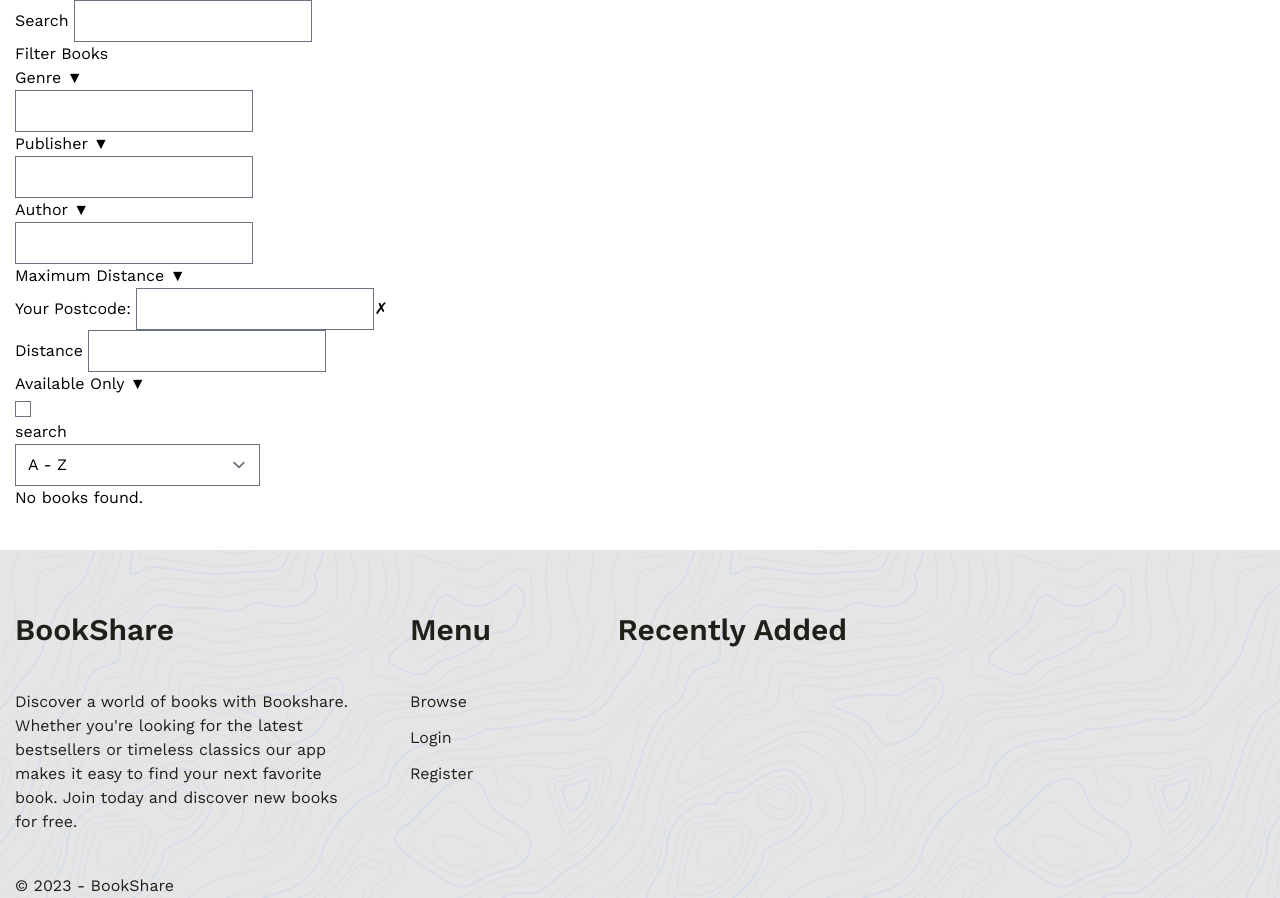
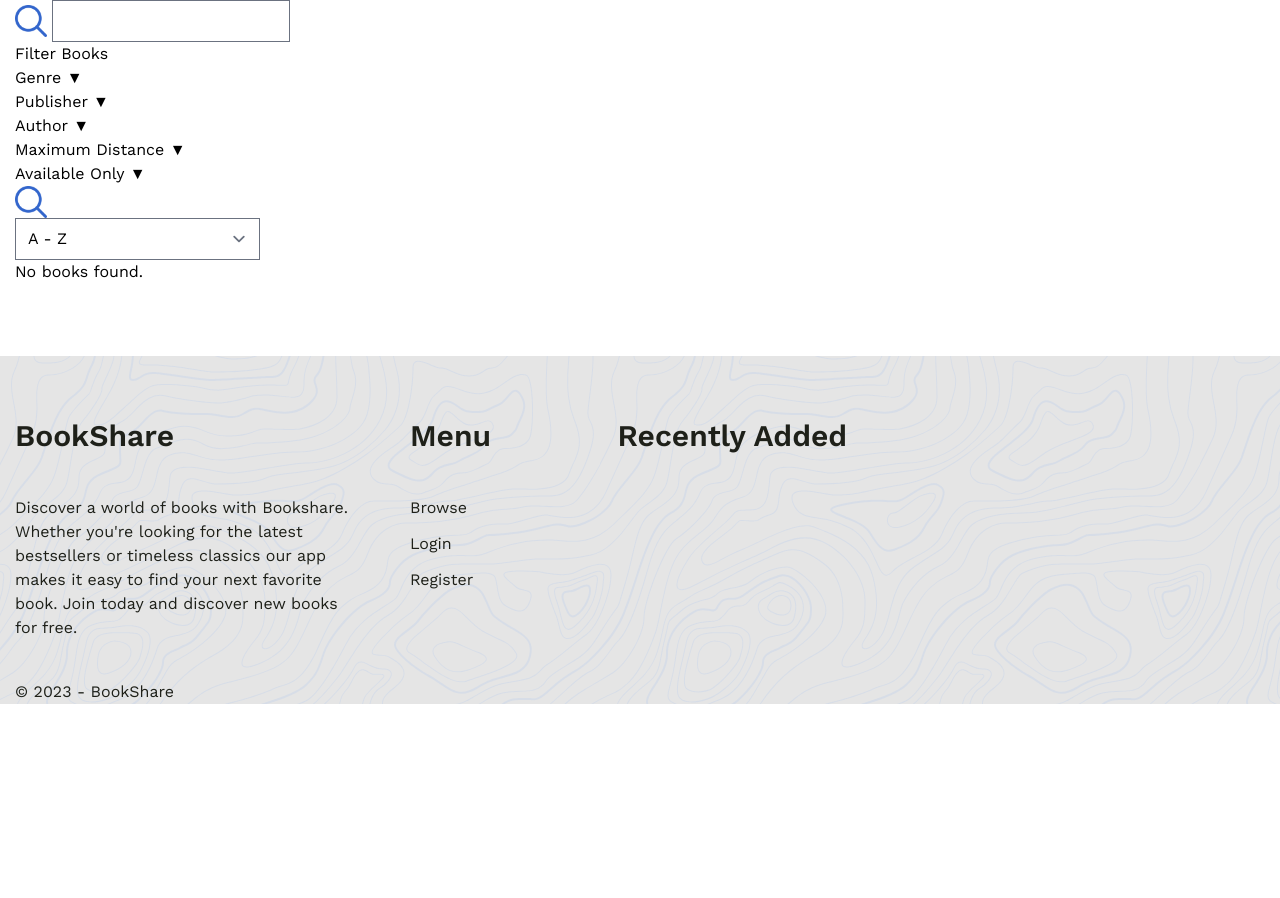
Before and after one commit to Euan-Lang/book_share, a Django app: page / in a window 1280 px wide. Shown: the part 120-1018 px from the top of the page. After the commit the page ends 824 px from the top, so only its background shows below. Run offline with Django 3.2, Linux system fonts and the light colour scheme; data that the repository does not hold is empty.

Commit message:
Fix search, add collapsible sidebar

```diff
--- a/static/css/build.css
+++ b/static/css/build.css
@@ -890,6 +890,10 @@ footer {
   height: 2.5rem;
 }
 
+.h-8 {
+  height: 2rem;
+}
+
 .h-\[90px\] {
   height: 90px;
 }
@@ -904,6 +908,10 @@ footer {
 
 .w-5\/12 {
   width: 41.666667%;
+}
+
+.w-8 {
+  width: 2rem;
 }
 
 .w-full {
@@ -979,6 +987,10 @@ footer {
 .bg-slate-200 {
   --tw-bg-opacity: 1;
   background-color: rgb(226 232 240 / var(--tw-bg-opacity));
+}
+
+.bg-contain {
+  background-size: contain;
 }
 
 .p-11 {
--- a/static/js/ajax-browse-general-query.js
+++ b/static/js/ajax-browse-general-query.js
@@ -2,8 +2,24 @@
 $(document).ready(function(e) {
     $('#book_search_form').on("submit", submitHandler);
     $('#filter_search_form').on("input", submitHandler);
+    $('#filter_search_form').on("submit", submitHandler);
     $('#sort_form').on("input", submitHandler);
     submitHandler(null); // Load in results initially
+
+    $('.filter_box .collapsible').css({'display':'none'});
+    $('.filter_box h2').on("click", function (e) {
+        if (this.contentsVisible) {
+            this.contentsVisible = false;
+            console.log(this);
+            $(this.parentNode).find('.collapsible').css({'display':'none'});
+            $(this.parentNode).find('.open_indicator').html("&#9660");
+            $(this.parentNode).find('input').val(""); // Reset input field when closed
+        } else {
+            this.contentsVisible = true;
+            $(this.parentNode).find('.collapsible').css({'display':'block'});
+            $(this.parentNode).find('.open_indicator').html("&#9650");
+        }
+    });
 });
 
 function submitHandler(e) {
@@ -17,14 +33,15 @@ function submitHandler(e) {
         data[fields[field]] = $("#"+fields[field]+"_field").val();
     }
     $("#valid_postcode").html("&#8634");
+    $(".search_submit").css({"background-image":"url('/static/images/loading.png')"});
     console.log(data);
     $.ajax( {
         type: 'POST',
         url: '/bookShare/browse/',
         data: data,
         success: function (response) {
-            $("#book_search_form")[0].reset(); // Clear input field on search
             $("#results_container").html(response["results_container"]);
+            $(".search_submit").css({"background-image":"url('/static/images/search.png')"});
             if (response["valid_postcode"]) {
                 $("#valid_postcode").html("&#10003");
             } else {
--- a/templates/bookShare/browse.html
+++ b/templates/bookShare/browse.html
@@ -13,7 +13,7 @@
 <section id = "search_box_wrapper">
     <div id = "search_box">
         <form id = "book_search_form" enctype = "multipart/form-data">
-            <input type = "submit" name = "submit" value = "Search">
+            <input class = "w-8 h-8 bg-contain search_submit" type = "submit" name = "submit" value = ""></input>
             <input type = "text" id = "general_query_field" name = "general_query">
         </form>
     </div>
@@ -23,33 +23,43 @@
         <h1>Filter Books</h1>
 
         <form id = "filter_search_form" enctype = "multipart/form-data">
-            <div id = "genre_box">
-                <h2> Genre <span id = "genre_box_indicator">&#9660</span></h2>
+            <div class = "filter_box">
+                <h2> Genre <span class = "open_indicator">&#9660</span></h2>
+                <div class = "collapsible">
                     <input type = "text" id = "genre_query_field" name="genre_query">
                 </div>
+            </div>
 
-            <div id = "publisher_box">
-                <h2> Publisher <span id = "publisher_box_indicator">&#9660</span></h2>
+            <div class = "filter_box">
+                <h2> Publisher <span class = "open_indicator">&#9660</span></h2>
+                <div class = "collapsible">
                     <input type = "text" id = "publisher_query_field" name="publisher_query">
                 </div>
+            </div>
 
-            <div id = "author_box">
-                <h2> Author <span id = "author_box_indicator">&#9660</span></h2>
+            <div class = "filter_box">
+                <h2> Author <span class = "open_indicator">&#9660</span></h2>
+                <div class = "collapsible">
                     <input type = "text" id = "author_query_field" name = "author_query">
                 </div>
+            </div>
 
-            <div id = "max_radius_box">
-                <h2> Maximum Distance <span id = "max_radius_box_indicator">&#9660</span></h2>
+            <div class = "filter_box">
+                <h2> Maximum Distance <span class = "open_indicator">&#9660</span></h2>
+                <div class = "collapsible">
                     Your Postcode: <input type = "text" id = "postcode_field" name = "postcode" onkeyup="$(this).val($(this).val().toUpperCase())"><span id = "valid_postcode"></span><br/>
                     Distance <input type = "number" id = "max_radius_field" name = "max_radius" onkeypress="return (event.charCode >= 48 && event.charCode <= 57) || event.charCode < 32">
                 </div>
+            </div>
 
-            <div id = "available_only_box">
-                <h2> Available Only <span id = "available_only_indicator">&#9660</span></h2>
+            <div class = "filter_box">
+                <h2> Available Only <span class = "open_indicator">&#9660</span></h2>
+                <div class = "collapsible">
                     <input type = "checkbox" id = "available_only_field" name = "available_only" value = "true">
                 </div>
+            </div>
 
-            <input type = "submit" name = "submit" value = "search">
+            <input class = "w-8 h-8 bg-contain search_submit" type = "submit" name = "submit" value = ""></input>
         </form>
     </div>
 
```
Also changed, not shown: static/images/loading.png (added), static/images/search.png (added). Lines whose indentation alone changed are shown as unchanged.
